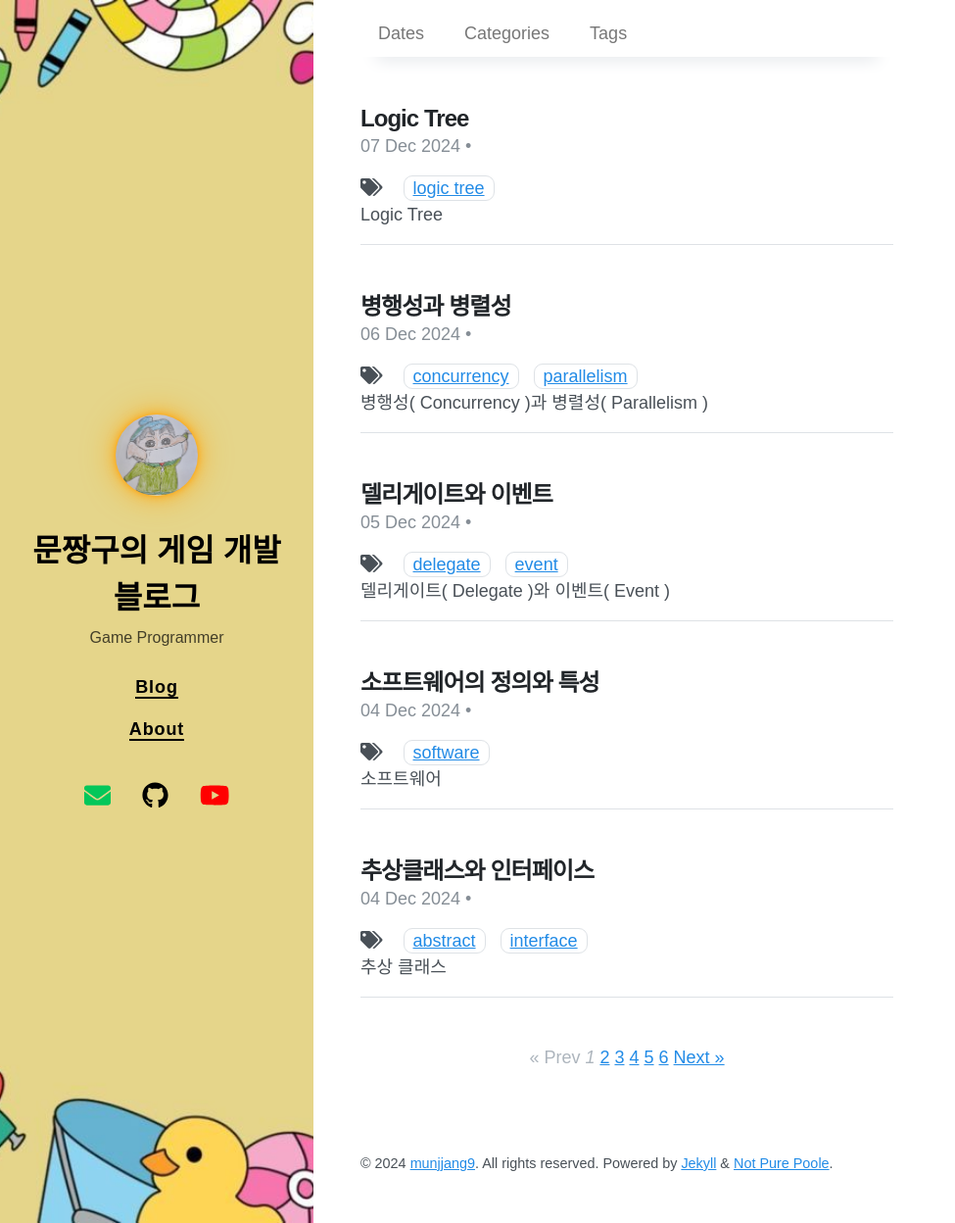
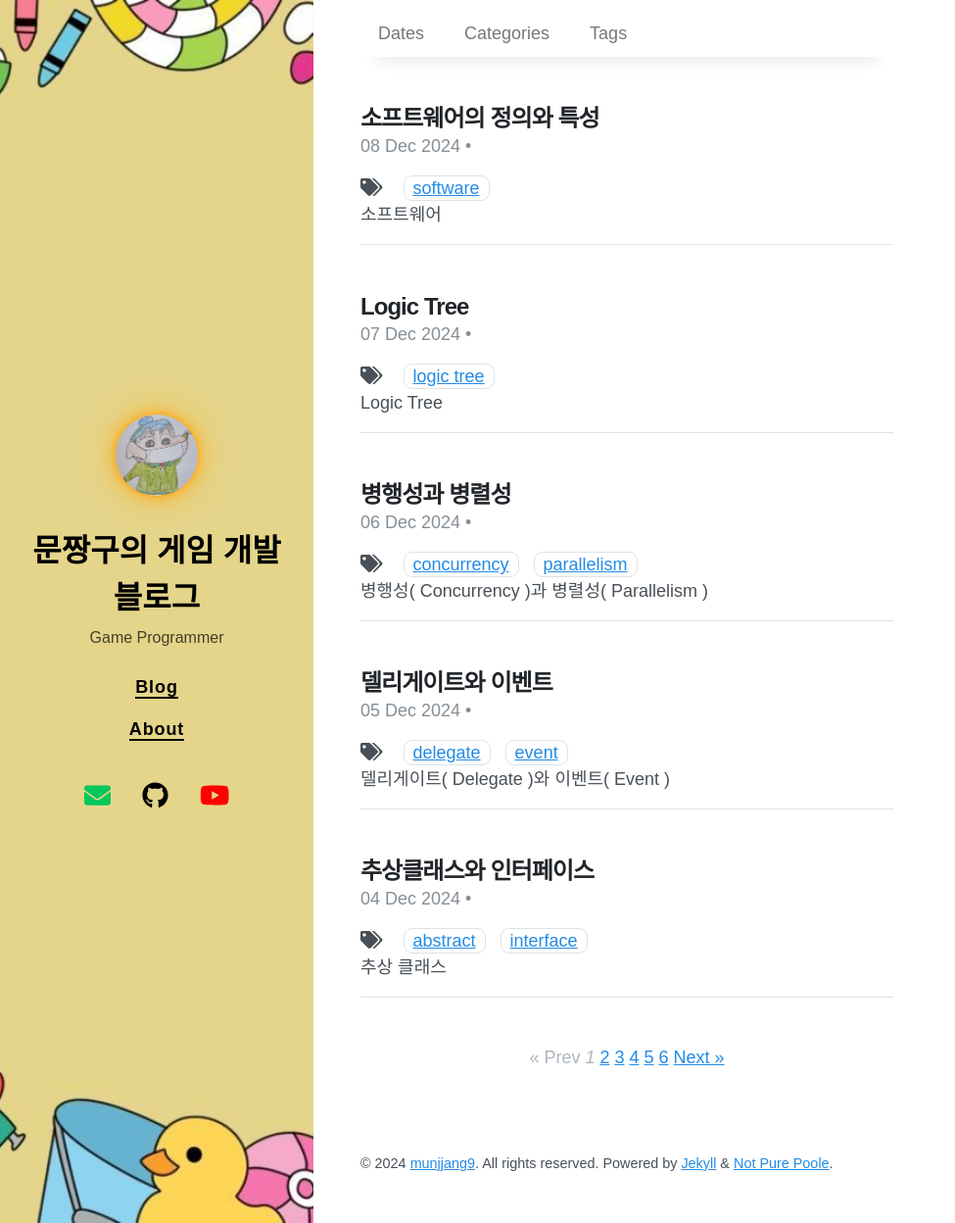
Before and after one commit to munjjang9/munjjang9.github.io, a Jekyll site: the page built from index.html, in a window 1280 px wide and 1248 px high. Shown: the whole window at 98% size, without its empty margins (0-975 px from the left). Built offline with Jekyll 4.4.1, drawn with Linux system fonts in a browser that asks for light colours; nearby versions of some CDN libraries; the list of posts is cut into pages by our own code.

Commit message:
Update 2024-12-08-TK-Software.md
Date changed

```diff
--- a/_posts/2024-12-08-TK-Software.md
+++ b/_posts/2024-12-08-TK-Software.md
@@ -3,7 +3,7 @@ layout: post
 title: 소프트웨어의 정의와 특성
 author: munjjang9
 tags: [software]
-date: 2024-12-04 23:59 +0900
+date: 2024-12-08 16:00 +0900
 categories: [Software Engineering]
 toc: true
 ---
```
